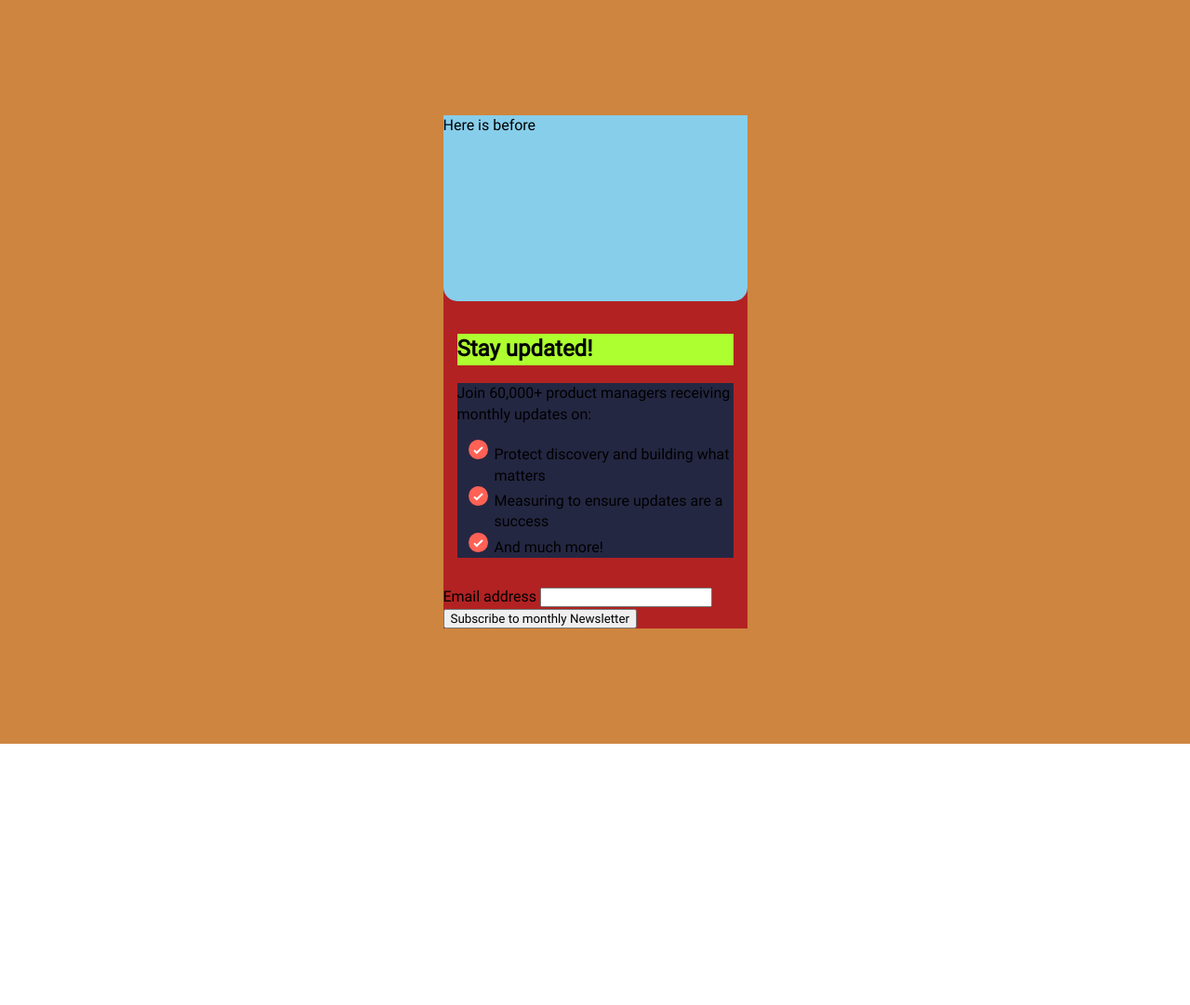
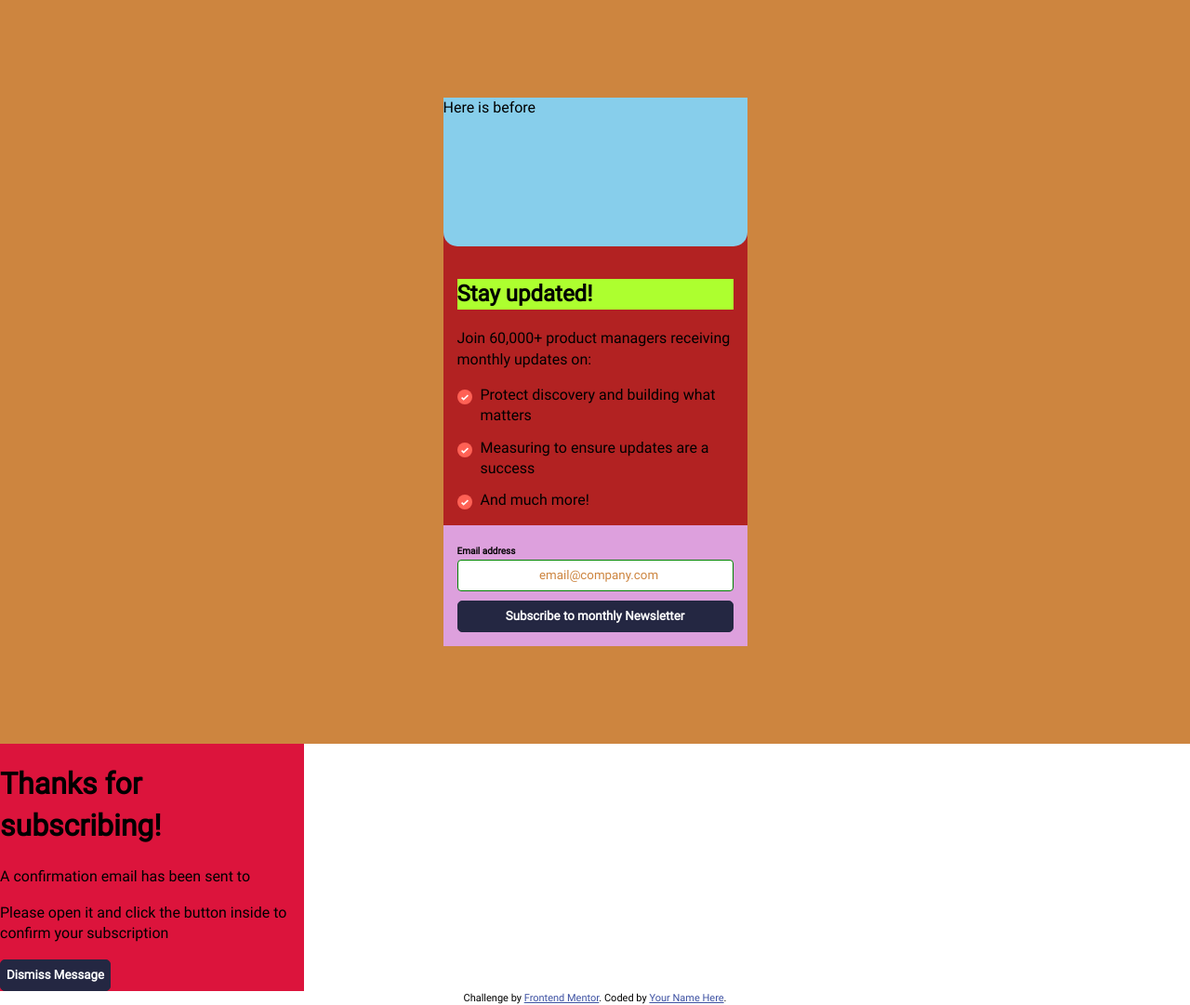
Before and after one commit to Harold-FN-2187/newsletter-sign-up, a plain HTML site: page index.html in a window 1280 px wide. Shown: the whole page at 93% size. Before the commit the page ends 800 px from the top, so only its background shows below. Drawn offline with Linux system fonts and the light colour scheme.

Commit message:
minor additions

```diff
--- a/index.html
+++ b/index.html
@@ -44,7 +44,7 @@
         <div class="card-footer">
           <form class="sub-section">
             <span> <label for="mail">Email address</label></span>
-            <input type="email" required />
+            <input type="email" required placeholder="email@company.com" />
 
             <button type="submit" class="submit" id="submit">
               Subscribe to monthly Newsletter
@@ -53,12 +53,27 @@
         </div>
       </article>
     </div>
+
+    <div class="success-mobile">
+      <div class="success-header"></div>
+      <div class="success-body">
+        <h1>Thanks for subscribing!</h1>
+
+        <p>A confirmation email has been sent to
+          <p id="user-email" class="user-email"></p>
+          Please open it and click the button inside to confirm your subscription
+        </p>
+
+        <button class='dismiss'>Dismiss Message</button>
+        <!-- Add entered email to blank space here? -->
+      </div>
+    </div>
   </body>
+  <div class="attribution">
+    Challenge by
+    <a href="https://www.frontendmentor.io?ref=challenge" target="_blank"
+      >Frontend Mentor</a
+    >. Coded by <a href="#">Your Name Here</a>.
+  </div>
+  <script src="main.js"></script>
 </html>
-
-<!-- <div class="attribution">
-      Challenge by
-      <a href="https://www.frontendmentor.io?ref=challenge" target="_blank"
-        >Frontend Mentor</a
-      >. Coded by <a href="#">Your Name Here</a>.
-    </div> -->
--- a/main.js
+++ b/main.js
@@ -0,0 +1,7 @@
+const form = document.querySelector("form");
+const email = document.getElementById("mail");
+const subscriber = document.getElementById("submit");
+
+// Perform usual validation
+// Trigger and Open modal when validation is successful
+//Dismiss modal when button is clicked </mobile>
--- a/styles.css
+++ b/styles.css
@@ -1,5 +1,10 @@
- /* .attribution { font-size: 11px; text-align: center; }
-    .attribution a { color: hsl(228, 45%, 44%); } */
+ .attribution {
+    font-size: 11px;
+     text-align: center; }
+
+    .attribution a {
+        color: hsl(228, 45%, 44%);
+     }
 
 @font-face {
     font-family: Roboto;
@@ -19,7 +24,7 @@
 }
 
 html {
-  box-sizing: border-box;
+  /* box-sizing: border-box; */
   font-size: 100%;
   text-rendering: optimizelegibility;
   -webkit-font-smoothing: antialiased;
@@ -72,7 +77,7 @@ img {
 }
 
 .card-header {
-    flex-basis: 12.5rem;
+    flex-basis: 10rem;
     position: relative;
     background-color: skyblue;
     border-radius:  0 0 15px 15px;
@@ -86,10 +91,74 @@ img {
     background-color: greenyellow;
 }
 
-.card-list {
-    background-color:var(--dark-blue);
+
+
+ul {
+    padding:0;
+    margin: 0;
+    list-style: none;
 }
 
-li {
-    list-style-image: url('./assets/images/icon-list.svg');
+ul > li {
+    background-image: url('./assets/images/icon-list.svg');
+    background-repeat: no-repeat;
+    background-position: 0 5px;
+    background-size: 16px 16px;
+    padding-left: 25px;
+    margin-bottom: 12px;
+    line-height: 1.4;
+    font-size: 16px;
 }
+
+li:last-child {
+    margin-bottom: 0;
+}
+
+.sub-section {
+    background-color: plum  ;
+    display: flex;
+    flex-direction: column;
+    padding: 15px;
+}
+
+label {
+    font-weight: 700;
+    font-size:10px;
+
+}
+
+input {
+    text-align: center;
+    border-radius: 4px;
+    margin-bottom: 10px;
+    line-height: 30px;
+    border: 1px solid green;
+    padding-left: 5px;
+}
+
+::placeholder {
+    color:peru;
+    padding-left: inherit;
+}
+
+/* Add pseudoclass focus for input and button */
+
+/* include tabindex? transition animation */
+
+button {
+    background-color:var(--dark-blue);
+    line-height: 30px;
+    color:var(--white);
+    font-weight: 700;
+    border: 1px solid var(--dark-blue);
+    border-radius: 5px;
+}
+
+.success-mobile {
+    background-color: crimson;
+    display: flex;
+    flex-direction: column;
+    align-items: center;
+    justify-content: center;
+    inline-size: 20.4375rem;
+}
```
